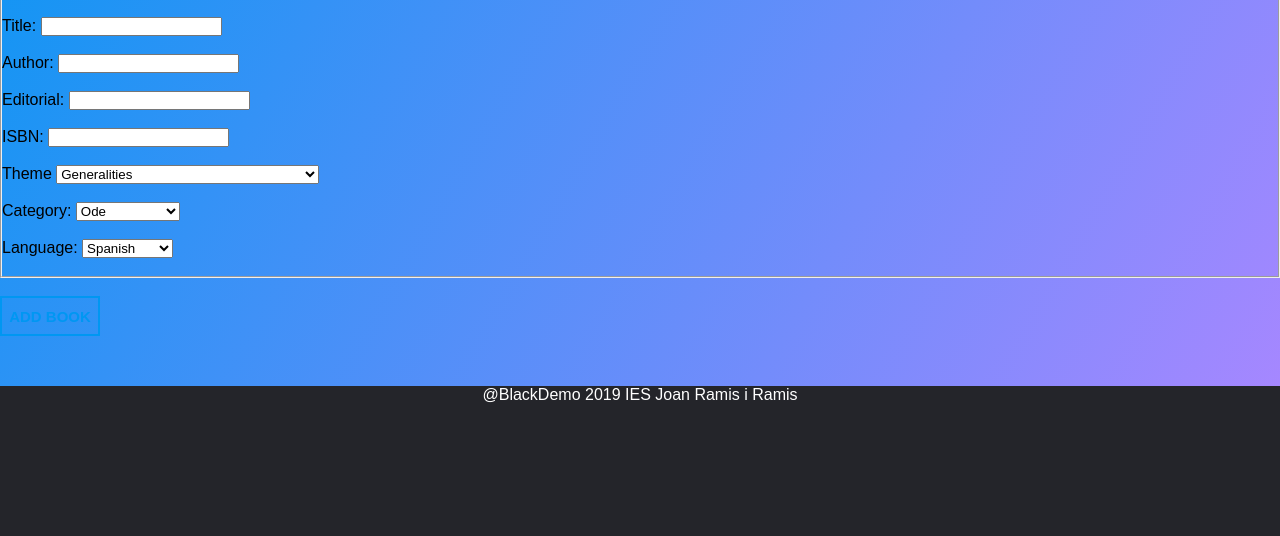
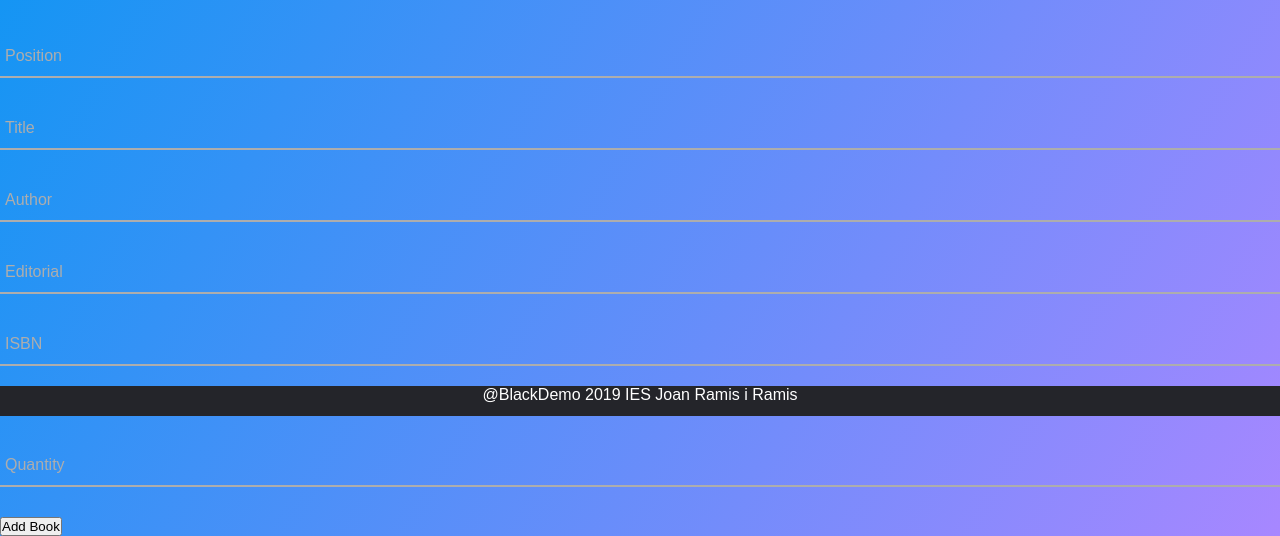
Before and after one commit to Black-Demo/bibliotecaOnlinePhp, a PHP site: page /index.php in a window 1280 px wide. Shown: the part 384-920 px from the top of the page. Before the commit the page ends 787 px from the top, so only its background shows below. Run offline with PHP 8.4, Linux system fonts and the light colour scheme; the visitor is signed in with stand-in values (Sample User, id 1); some libraries are stand-ins or nearby versions.

Commit message:
Estilo formulario aplicado
Cambio del estilo al diseño elegido

```diff
--- a/Members/db_singUp_member.php
+++ b/Members/db_singUp_member.php
@@ -29,6 +29,8 @@
                 "&lastname2=".$varLastname2."&dni=".$varDNI."&phone=".$varPhone.
                 "&numPostal=".$varNumPostal);
             exit();
+        }else if(strlen($varNumPostal)>5){
+            header("Location: ../form_singUp_member.php?error=postalNumber");
         }else{
             $sqlInsertMember = "INSERT INTO members (
                 name,
--- a/form_insert_book.php
+++ b/form_insert_book.php
@@ -2,36 +2,36 @@
     include 'includes/GlobalsVariables.php';
 ?>
 
-<form method='POST' action='Books/db_insert_book.php'>
+<form method='POST' action='Books/db_insert_book.php' class="registerBook-form">
+    <h1>Insert Book</h1>
     <!--Form for add books to the galery-->
-    <fieldset>
-        <label for='pos'>Position:</label>
-        <input type='number' name='pos' id='pos'>
-        <br><br>
 
-        <label for='title'>Title:</label>
-        <input type='text' name='title' id='title'>
-        <br><br>
-
-        <label for='author'>Author:</label>
-        <input type='text' name='author' id='author'>
-        <br><br>
-
-        <label for='editorial'>Editorial:</label>
+    <div class="txtb">
+        <input type="number" name="pos" id="pos">
+        <span data-placeholder="Position"></span>
+    </div>
+    <div class="txtb">
+        <input type="text" name="title" id="title">
+        <span data-placeholder="Title"></span>
+    </div>
+    <div class="txtb">
+        <input type="text" name="author" id="author">
+        <span data-placeholder="Author"></span>
+    </div>
+    <div class="txtb">
         <input type='text' name='editorial' id='editorial'>
-        <br><br>
-
-        <label for='isbn'>ISBN:</label>
+        <span data-placeholder="Editorial"></span>
+    </div>
+    <div class="txtb">
         <input type= 'number' name='isbn' id='isbn'>
-        <br><br>
-
-        <label for='theme'>Theme</label>
+        <span data-placeholder="ISBN"></span>
+    </div>
+        <label for='theme'>Theme:</label>
         <select name='theme' id='theme'>
         <?php for($i=0; $i < sizeof($themeArray);$i++){
             echo "<option value=$themeArray[$i]> $themeArray[$i]</option>";
         } ?>
         </select>
-        <br><br>
 
         <label for='category'>Category:</label>
         <select name='category' id='category'>
@@ -56,15 +56,17 @@
             } ?>
             </optgroup>
         </select>
-        <br><br>
         <label for='language'>Language:</label>
         <select name='language' id='language'>
         <?php for($i = 0; $i<sizeOf($languagesArray); $i++){
             echo "<option value=$languagesArray[$i]>$languagesArray[$i]</option>";
         } ?>
         </select>
-        <br><br>
-    </fieldset>
-    <br>
-    <input type='submit' value='Add Book' name='insert_book' class='btn'>
+        <div class="txtb">
+            <input type="number" name="quantity">
+            <span data-placeholder="Quantity"></span>
+        </div>
+
+
+    <input type='submit' value='Add Book' name='insert_book' class='btnA'>
 </form>
```
Also changed, not shown: form_singUp_member.php (+0 -12 lines), style.css (+25 -0 lines).
